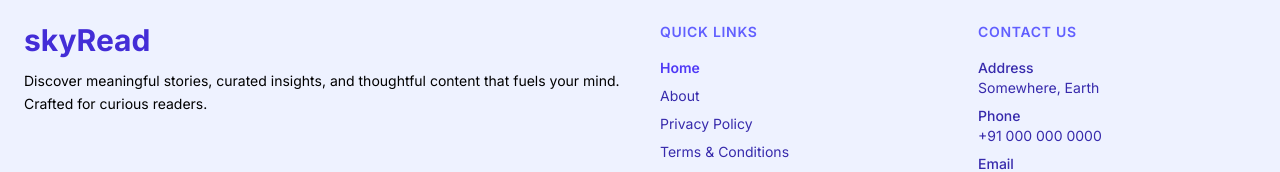
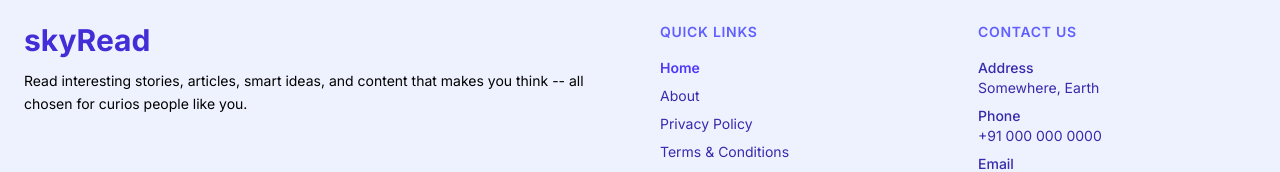
Before and after one commit to anitajaggi/skyRead, a React (Vite) app in the folder client/: page / in a window 1280 px wide. Shown: the part 923-1095 px from the top of the page. Built offline with nearby package versions, Linux system fonts and the light colour scheme; no server answers.

Commit message:
Update Footer.jsx

```diff
--- a/client/src/components/Layout/Footer.jsx
+++ b/client/src/components/Layout/Footer.jsx
@@ -16,8 +16,7 @@ export const Footer = () => {
           <div className="md:col-span-2">
             <h2 className="text-3xl font-bold text-indigo-700 mb-3">skyRead</h2>
             <p className="text-sm text-black leading-relaxed">
-              Discover meaningful stories, curated insights, and thoughtful
-              content that fuels your mind. Crafted for curious readers.
+              Read interesting stories, articles, smart ideas, and content that makes you think -- all chosen for curios people like you.
             </p>
           </div>
 
```
